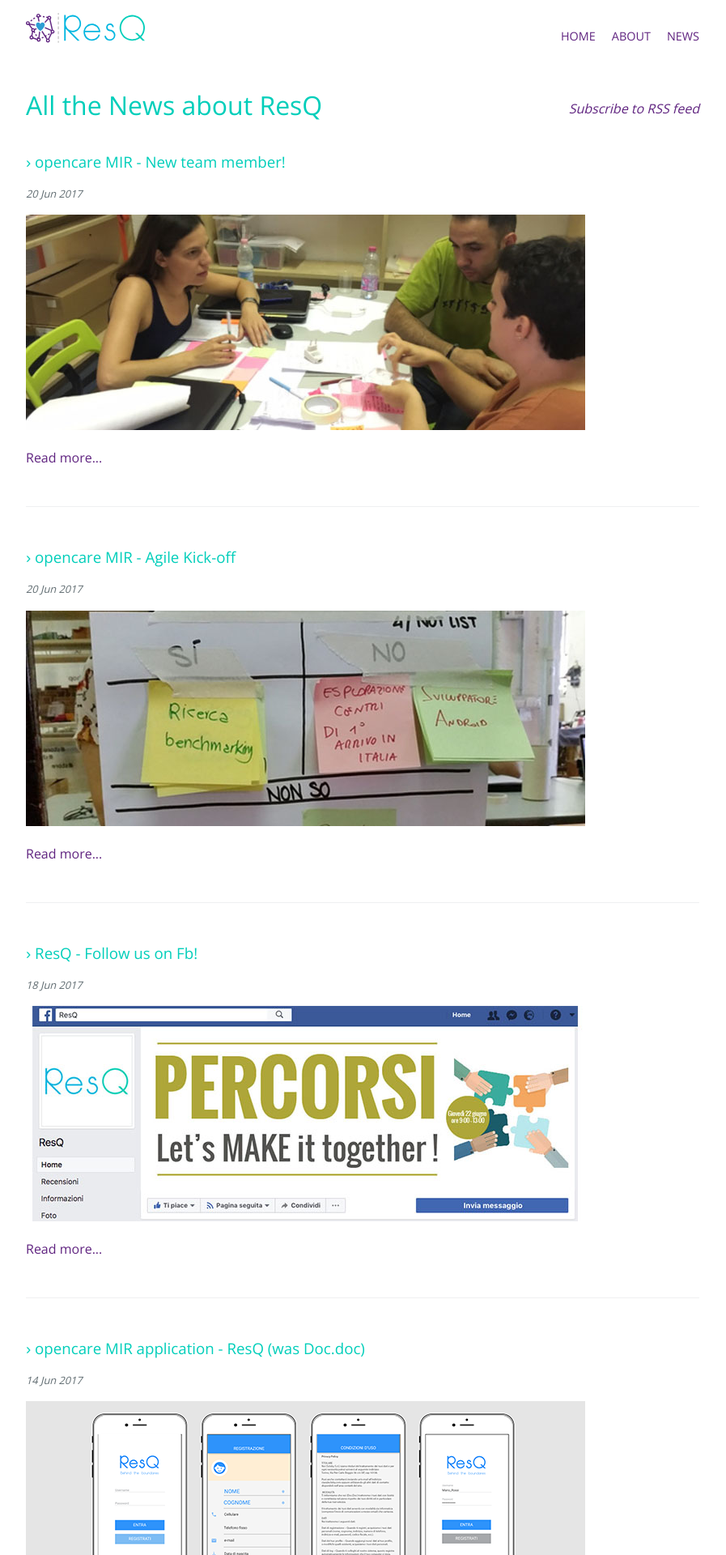
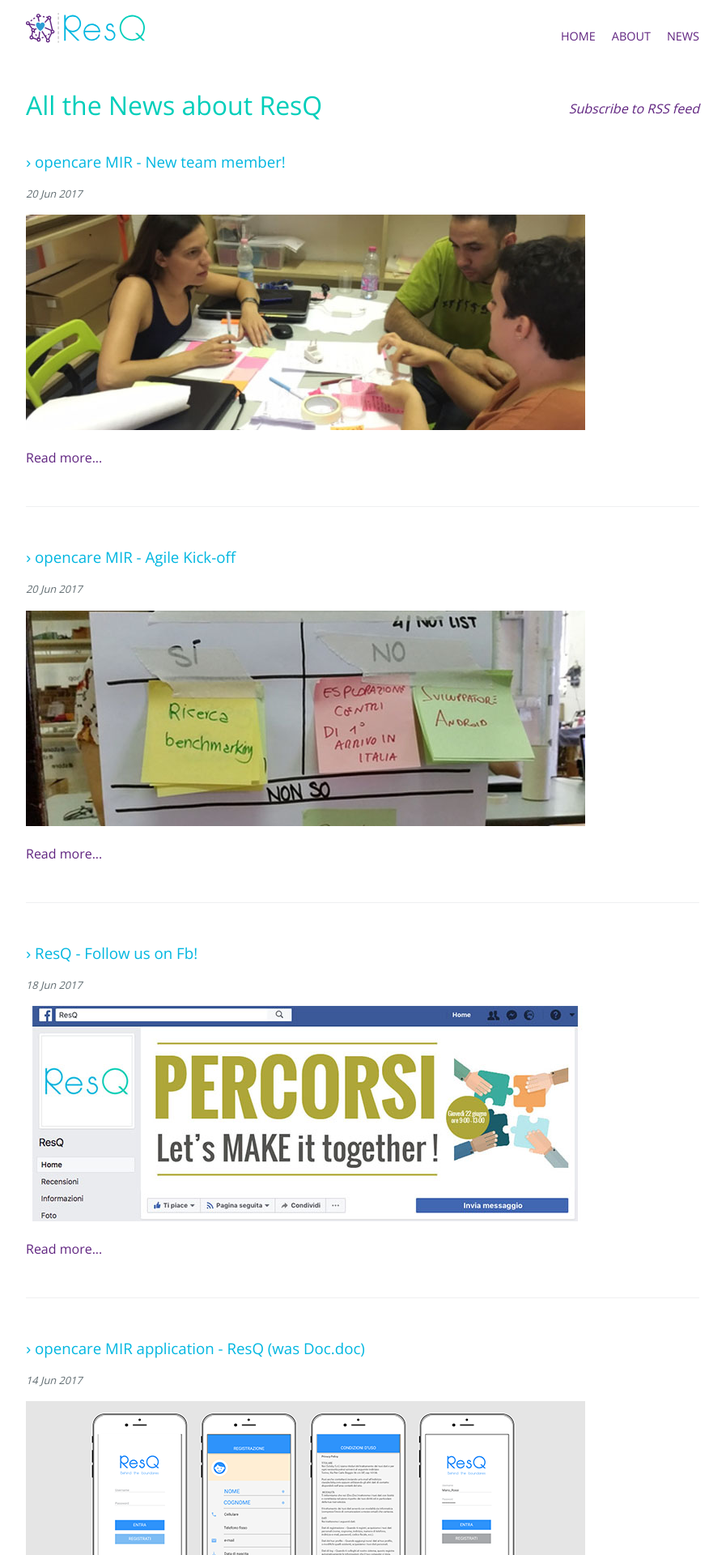
Before and after one commit to opencarecc/ResQ, a Jekyll site: the page built from blog/index.html, in a window 1280 px wide. Shown: the top 1920 px of the page at 81% size, without its empty margins (192-1089 px from the left). Built offline with Jekyll 4.4.1, drawn with Linux system fonts in a browser that asks for light colours; the list of posts is cut into pages by our own code.

Commit message:
change color in h3 titles

```diff
--- a/stylesheets/stylesheet.css
+++ b/stylesheets/stylesheet.css
@@ -304,11 +304,16 @@ a:last-of-type.btn:hover {
   margin-top: 0; }
 .main-content img {
   max-width: 100%; }
-.main-content h1, .main-content h2, .main-content h3, .main-content h4, .main-content h5, .main-content h6 {
+.main-content h1, .main-content h2, .main-content h4, .main-content h5, .main-content h6 {
   /*margin-top: 2rem;*/
   margin-bottom: 1rem;
   font-weight: 300;
   color: #00ceba; }
+.main-content h3{
+  margin-bottom: 1rem;
+  font-weight: 300;
+  color: #00b6e0;
+}
 .main-content p {
   margin-bottom: 1em; }
 .main-content code {
```
